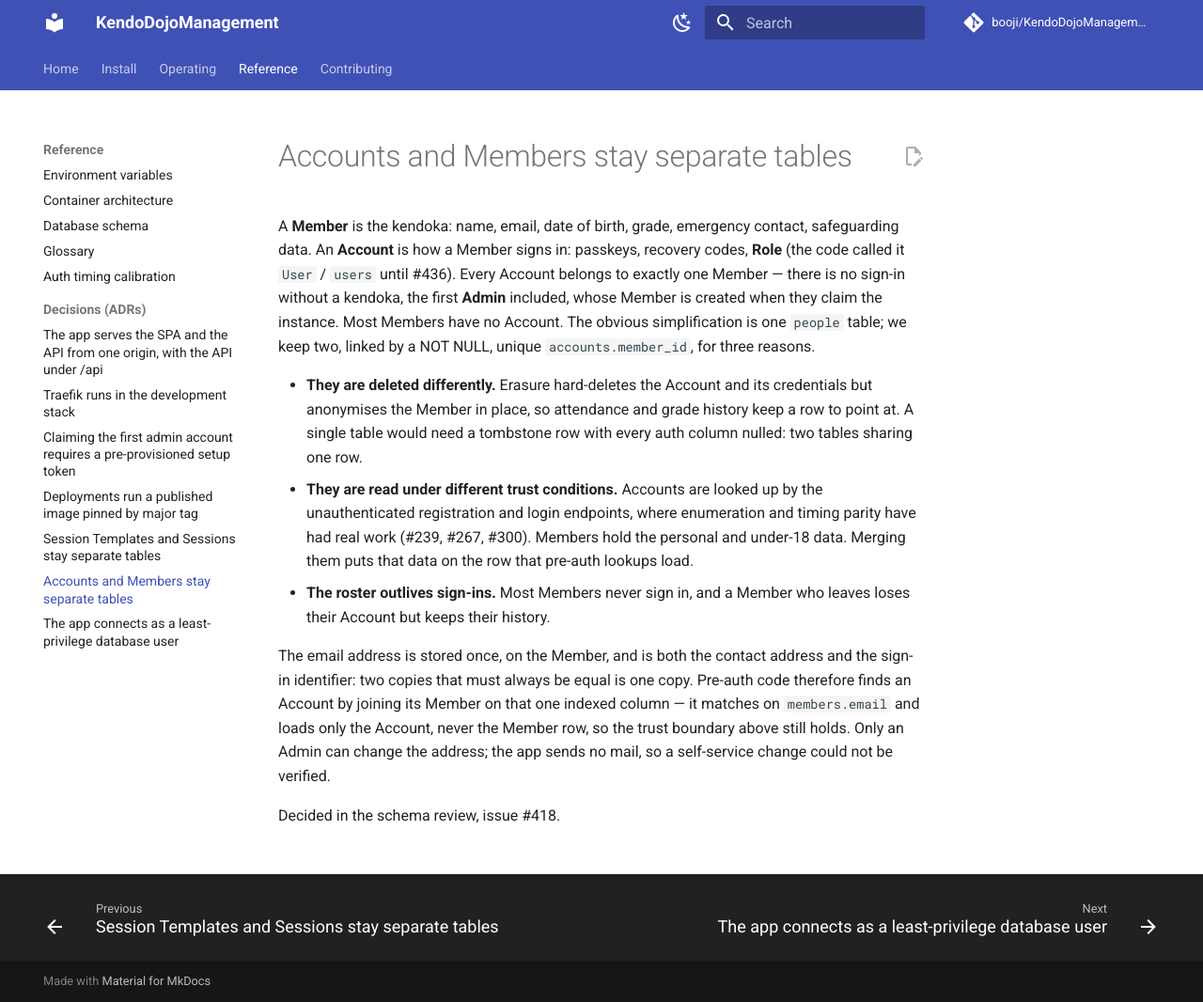
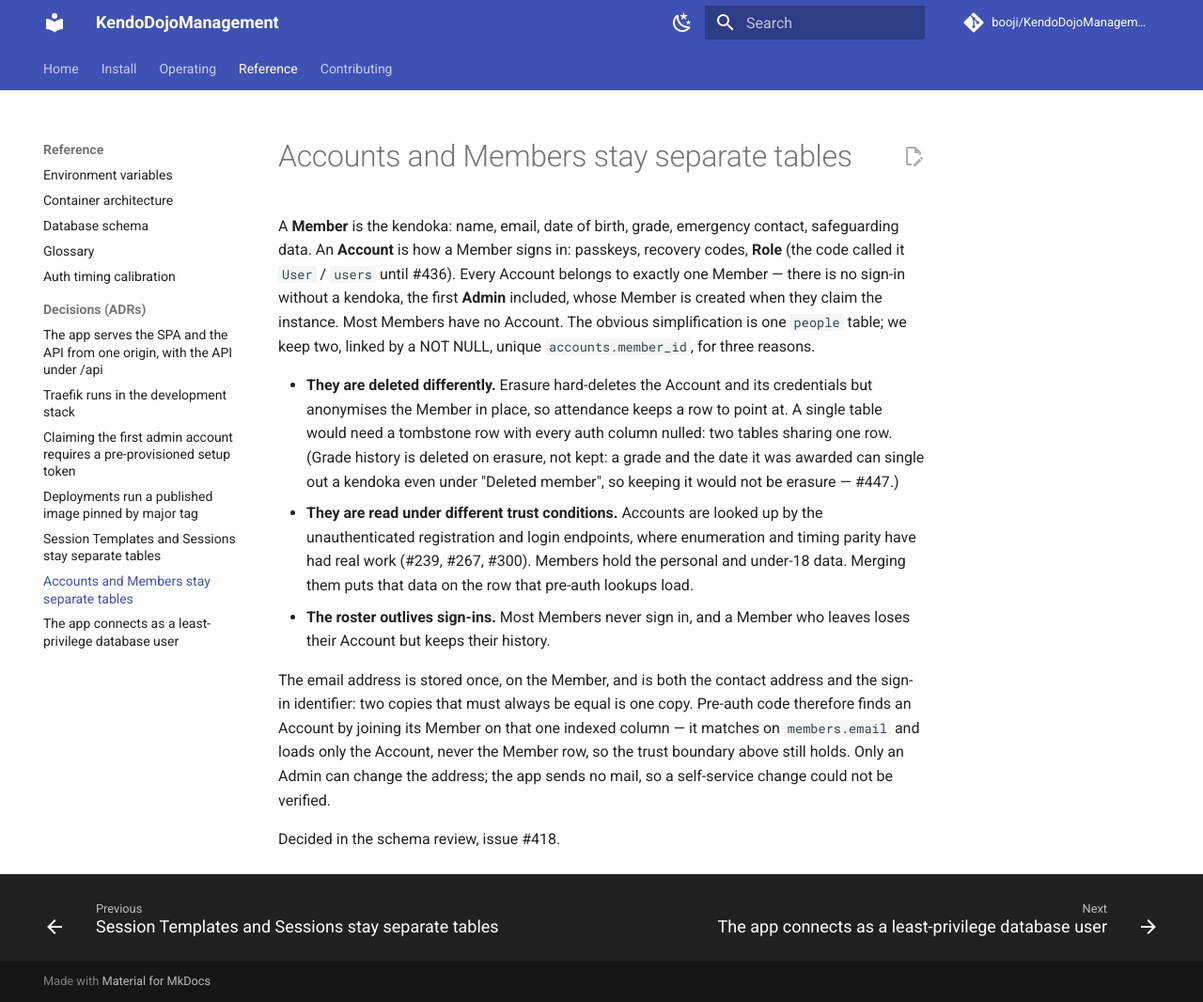
Before and after one commit to booji/KendoDojoManagement, an MkDocs documentation site: the page built from docs/adr/0006-accounts-and-members-stay-separate-tables.md, in a window 1280 px wide and 1066 px high. Shown: the whole window at 94% size. Built offline with MkDocs 1.6.1 and Material for MkDocs 9.7.7, drawn with Linux system fonts in a browser that asks for light colours; comment, search, counter and statistics services are not loaded; the version menu is left out.

Commit message:
docs: erasure deletes grade history; ADR-0006 corrected
ADR-0006 said erasure keeps grade history pointing at the anonymised
Member; #229 built erasure to delete it. Decided in #447 to keep
deleting: a grade and its award date can single out a kendoka even under
"Deleted member", so kept rows would be pseudonymised, not erased.
Attendance stays kept. An anonymous promotions record is #475.

Closes #447

```diff
--- a/docs/adr/0006-accounts-and-members-stay-separate-tables.md
+++ b/docs/adr/0006-accounts-and-members-stay-separate-tables.md
@@ -10,9 +10,12 @@ instance. Most Members have no Account. The obvious simplification is one
 for three reasons.
 
 - **They are deleted differently.** Erasure hard-deletes the Account and its
-  credentials but anonymises the Member in place, so attendance and grade
-  history keep a row to point at. A single table would need a tombstone row
-  with every auth column nulled: two tables sharing one row.
+  credentials but anonymises the Member in place, so attendance keeps a row
+  to point at. A single table would need a tombstone row with every auth
+  column nulled: two tables sharing one row. (Grade history is deleted on
+  erasure, not kept: a grade and the date it was awarded can single out a
+  kendoka even under "Deleted member", so keeping it would not be erasure —
+  #447.)
 - **They are read under different trust conditions.** Accounts are looked up
   by the unauthenticated registration and login endpoints, where enumeration
   and timing parity have had real work (#239, #267, #300). Members hold the
```
Also changed, not shown: 1 other file.
